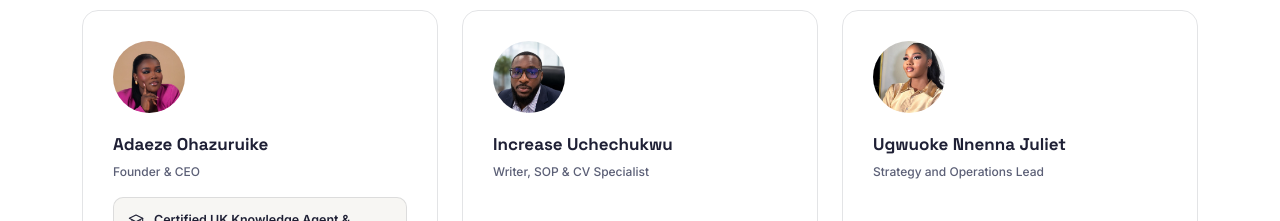
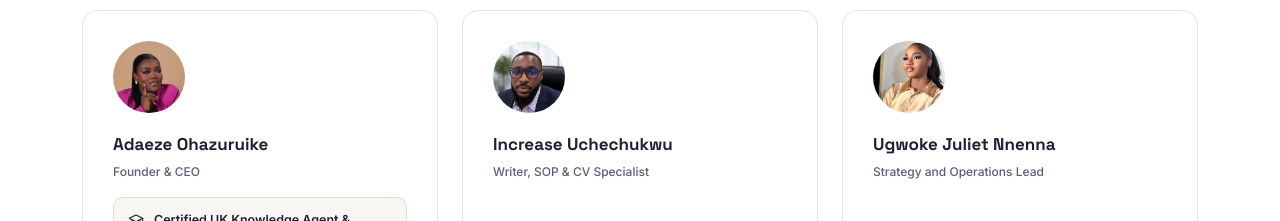
Before and after one commit to vitalcard22/oma-synergies-web, a React (Vite) app: page /about in a window 1280 px wide. Shown: the part 2940-3161 px from the top of the page. Built offline with nearby package versions, Linux system fonts and the light colour scheme.

Commit message:
Fix spelling of team member name to Ugwoke Juliet Nnenna

```diff
--- a/src/pages/About.tsx
+++ b/src/pages/About.tsx
@@ -26,7 +26,7 @@ const PARTNERS = [
 const TEAM = [
   { photo: adaezePhoto, name: 'Adaeze Ohazuruike', role: 'Founder & CEO', credential: { title: 'Certified UK Knowledge Agent & Counsellor', sub: 'British Council, via ApplyBoard, valid until 05/2028', proof: adaezeCertificate } },
   { photo: increasePhoto, name: 'Increase Uchechukwu', role: 'Writer, SOP & CV Specialist' },
-  { photo: nnennaPhoto, name: 'Ugwuoke Nnenna Juliet', role: 'Strategy and Operations Lead' },
+  { photo: nnennaPhoto, name: 'Ugwoke Juliet Nnenna', role: 'Strategy and Operations Lead' },
   { photo: joshuaPhoto, name: 'Awoniyi Joshua Ayodeji', role: 'Research Assistant' },
   { photo: ochogePhoto, name: 'Ochoge Martins Ochonu', role: 'Graphic Designer' },
 ];
```
